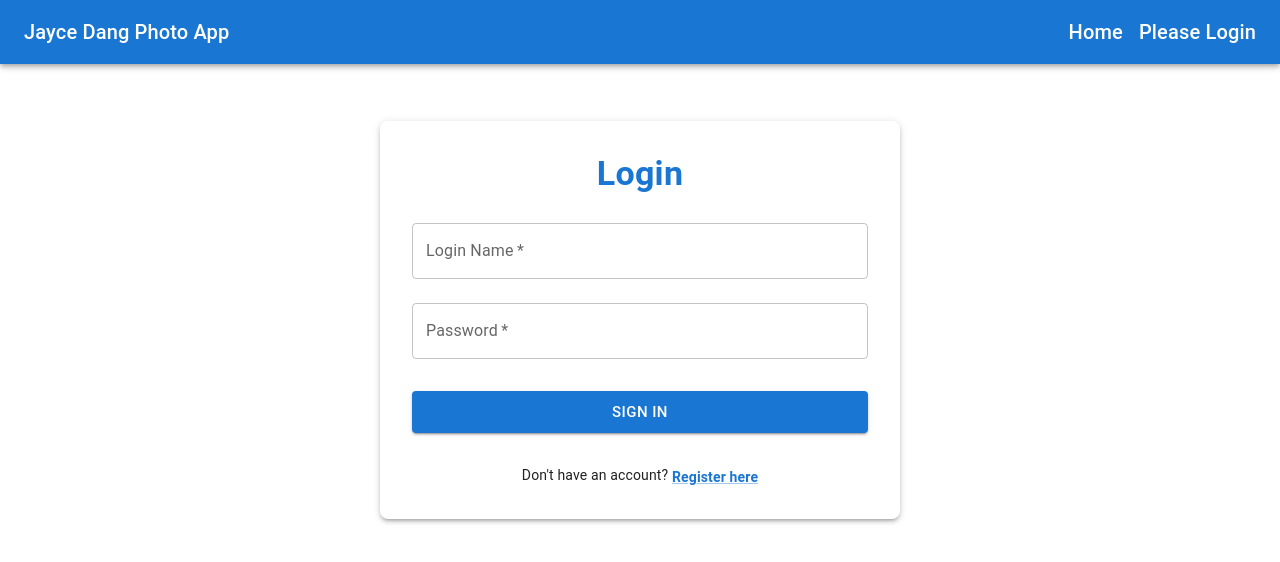
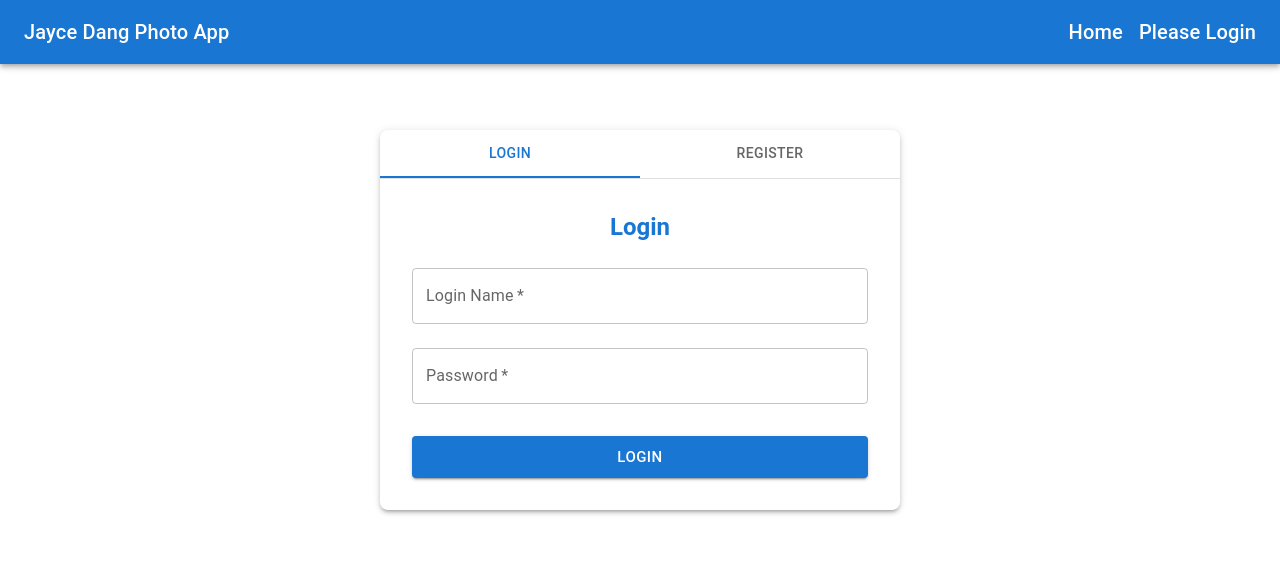
Before and after one commit to Jaycelation/Photo-Sharing-FE, a React (Create React App) app: page /login in a window 1280 px wide. Shown: the top 562 px of the page. Built offline with nearby package versions, Linux system fonts and the light colour scheme.

Commit message:
Update extra credit

```diff
--- a/src/App.js
+++ b/src/App.js
@@ -18,19 +18,10 @@ function App() {
 
     return (
         <>
-            <TopBar context={context} user={user} setUser={setUser} />
+            <TopBar context={context} user={user} setUser={setUser} setContext={setContext} />
             <Routes>
                 <Route path="/login" element={
                     user ? <Navigate to={`/users/${user._id}`} replace /> : (
-                        <Grid container spacing={2} sx={{ p: 2 }}>
-                            <Grid item xs={12}>
-                                <LoginRegister onLoginChange={setUser} />
-                            </Grid>
-                        </Grid>
-                    )
-                } />
-                <Route path="/register" element={
-                    user ? <Navigate to="/" replace /> : (
                         <Grid container spacing={2} sx={{ p: 2 }}>
                             <Grid item xs={12}>
                                 <LoginRegister onLoginChange={setUser} />
--- a/src/components/LoginRegister/index.jsx
+++ b/src/components/LoginRegister/index.jsx
@@ -1,19 +1,20 @@
 import React, { useState } from 'react'
-import { Grid, Typography, TextField, Button, Alert, Paper, Box, Link } from '@mui/material'
-import { useNavigate, useLocation } from 'react-router-dom'
+import {
+    Grid, Paper, Typography, TextField, Button, Alert, Box, Tabs, Tab
+} from '@mui/material'
 import { BE_URL } from '../../lib/config'
 
 function LoginRegister({ onLoginChange }) {
-    const navigate = useNavigate()
-    const location = useLocation()
+    const [tabValue, setTabValue] = useState(0)
 
-    const isLoginView = location.pathname === '/login'
+    const [message, setMessage] = useState({ type: '', text: '' })
 
-    const [loginName, setLoginName] = useState('')
-    const [loginPassword, setLoginPassword] = useState('')
-    const [loginError, setLoginError] = useState('')
+    const [loginData, setLoginData] = useState({
+        login_name: '',
+        password: ''
+    })
 
-    const [registerData, setRegisterData] = useState({
+    const [regData, setRegData] = useState({
         login_name: '',
         password: '',
         confirm_password: '',
@@ -23,19 +24,30 @@ function LoginRegister({ onLoginChange }) {
         description: '',
         occupation: ''
     })
-    const [registerMessage, setRegisterMessage] = useState({ type: '', text: '' })
+
+    const handleTabChange = (event, newValue) => {
+        setTabValue(newValue)
+        setMessage({ type: '', text: '' })
+    }
+
+    const handleInput = (e, type) => {
+        const { name, value } = e.target
+        if (type === 'login') {
+            setLoginData({ ...loginData, [name]: value })
+        } else {
+            setRegData({ ...regData, [name]: value })
+        }
+    }
 
     const handleLogin = async (e) => {
         e.preventDefault()
-        setLoginError('')
+        setMessage({ type: '', text: '' })
+
         try {
             const response = await fetch(`${BE_URL}/admin/login`, {
                 method: 'POST',
                 headers: { 'Content-Type': 'application/json' },
-                body: JSON.stringify({
-                    login_name: loginName,
-                    password: loginPassword
-                }),
+                body: JSON.stringify(loginData),
                 credentials: 'include',
             })
 
@@ -47,21 +59,22 @@ function LoginRegister({ onLoginChange }) {
             const user = await response.json()
             onLoginChange(user)
 
-        } catch (error) {
-            setLoginError(error.message)
+        } catch (err) {
+            setMessage({ type: 'error', text: err.message })
         }
-    }
-
-    const handleRegisterInput = (e) => {
-        setRegisterData({ ...registerData, [e.target.name]: e.target.value })
     }
 
     const handleRegister = async (e) => {
         e.preventDefault()
-        setRegisterMessage({ type: '', text: '' })
+        setMessage({ type: '', text: '' })
 
-        if (registerData.password !== registerData.confirm_password) {
-            setRegisterMessage({ type: 'error', text: "Passwords do not match!" })
+        if (regData.password !== regData.confirm_password) {
+            setMessage({ type: 'error', text: "Passwords do not match!" })
+            return
+        }
+
+        if (!regData.login_name || !regData.password || !regData.first_name || !regData.last_name) {
+            setMessage({ type: 'error', text: "Please fill all required fields (*)" })
             return
         }
 
@@ -70,13 +83,7 @@ function LoginRegister({ onLoginChange }) {
                 method: 'POST',
                 headers: { 'Content-Type': 'application/json' },
                 body: JSON.stringify({
-                    login_name: registerData.login_name,
-                    password: registerData.password,
-                    first_name: registerData.first_name,
-                    last_name: registerData.last_name,
-                    location: registerData.location,
-                    description: registerData.description,
-                    occupation: registerData.occupation
+                    ...regData
                 }),
                 credentials: 'include'
             })
@@ -85,119 +92,102 @@ function LoginRegister({ onLoginChange }) {
                 const errData = await response.json()
                 throw new Error(errData.message || 'Registration failed')
             }
+            setMessage({ type: 'success', text: "Registration successful! Please login." })
 
-            alert("Registration successful! Switching to login...")
-
-            setRegisterData({
+            setRegData({
                 login_name: '', password: '', confirm_password: '',
                 first_name: '', last_name: '', location: '', description: '', occupation: ''
             })
-
-            navigate('/login')
-
+            setTabValue(0)
         } catch (err) {
-            setRegisterMessage({ type: 'error', text: err.message || "Registration failed" })
+            setMessage({ type: 'error', text: err.message || "Registration failed" })
         }
     }
 
     return (
         <Grid container justifyContent="center" alignItems="center" sx={{ minHeight: '60vh' }}>
             <Grid item xs={12} sm={8} md={5}>
-                <Paper elevation={3} sx={{ padding: 4, borderRadius: 2 }}>
+                <Paper elevation={3} sx={{ borderRadius: 2, overflow: 'hidden' }}>
 
-                    {isLoginView ? (
-                        <Box>
-                            <Typography variant="h4" align="center" gutterBottom fontWeight="bold" color="primary">
-                                Login
-                            </Typography>
+                    <Box sx={{ borderBottom: 1, borderColor: 'divider' }}>
+                        <Tabs value={tabValue} onChange={handleTabChange} variant="fullWidth" centered>
+                            <Tab label="Login" />
+                            <Tab label="Register" />
+                        </Tabs>
+                    </Box>
 
-                            {registerMessage.type === 'success' && (
-                                <Alert severity="success" sx={{ mb: 2 }}>{registerMessage.text}</Alert>
-                            )}
+                    <Box sx={{ p: 4 }}>
+                        <Typography variant="h5" align="center" gutterBottom fontWeight="bold" color="primary">
+                            {tabValue === 0 ? 'Login' : 'Create an account'}
+                        </Typography>
 
-                            {loginError && <Alert severity="error" sx={{ mb: 2 }}>{loginError}</Alert>}
+                        {message.text && (
+                            <Alert severity={message.type} sx={{ mb: 2 }}>{message.text}</Alert>
+                        )}
 
+                        {tabValue === 0 && (
                             <form onSubmit={handleLogin}>
                                 <TextField
                                     label="Login Name" fullWidth margin="normal"
-                                    value={loginName} onChange={(e) => setLoginName(e.target.value)} required
+                                    name="login_name" value={loginData.login_name} onChange={(e) => handleInput(e, 'login')}
+                                    required
                                 />
                                 <TextField
                                     label="Password" type="password" fullWidth margin="normal"
-                                    value={loginPassword} onChange={(e) => setLoginPassword(e.target.value)} required
+                                    name="password" value={loginData.password} onChange={(e) => handleInput(e, 'login')}
+                                    required
                                 />
-                                <Button type="submit" variant="contained" fullWidth size="large" sx={{ mt: 3, mb: 2 }}>
-                                    Sign In
+                                <Button type="submit" variant="contained" fullWidth size="large" sx={{ mt: 3 }}>
+                                    Login
                                 </Button>
                             </form>
+                        )}
 
-                            <Box textAlign="center" mt={2}>
-                                <Typography variant="body2">
-                                    Don't have an account?{' '}
-                                    <Link
-                                        component="button" variant="body2"
-                                        onClick={() => {
-                                            navigate('/register')
-                                            setLoginError('')
-                                        }}
-                                        sx={{ fontWeight: 'bold', cursor: 'pointer' }}
-                                    >
-                                        Register here
-                                    </Link>
-                                </Typography>
-                            </Box>
-                        </Box>
-                    ) : (
-                        <Box>
-                            <Typography variant="h4" align="center" gutterBottom fontWeight="bold" color="primary">
-                                Register
-                            </Typography>
-
-                            {registerMessage.text && registerMessage.type === 'error' && (
-                                <Alert severity="error" sx={{ mb: 2 }}>{registerMessage.text}</Alert>
-                            )}
-
+                        {tabValue === 1 && (
                             <form onSubmit={handleRegister}>
-                                <TextField name="login_name" label="Login Name *" fullWidth margin="dense" value={registerData.login_name} onChange={handleRegisterInput} required />
-
+                                <TextField
+                                    label="Login Name *" fullWidth margin="dense"
+                                    name="login_name" value={regData.login_name} onChange={(e) => handleInput(e, 'register')}
+                                    required
+                                />
                                 <Grid container spacing={1}>
                                     <Grid item xs={6}>
-                                        <TextField name="first_name" label="First Name *" fullWidth margin="dense" value={registerData.first_name} onChange={handleRegisterInput} required />
+                                        <TextField
+                                            label="First Name *" fullWidth margin="dense"
+                                            name="first_name" value={regData.first_name} onChange={(e) => handleInput(e, 'register')}
+                                            required
+                                        />
                                     </Grid>
                                     <Grid item xs={6}>
-                                        <TextField name="last_name" label="Last Name *" fullWidth margin="dense" value={registerData.last_name} onChange={handleRegisterInput} required />
+                                        <TextField
+                                            label="Last Name *" fullWidth margin="dense"
+                                            name="last_name" value={regData.last_name} onChange={(e) => handleInput(e, 'register')}
+                                            required
+                                        />
                                     </Grid>
                                 </Grid>
+                                <TextField
+                                    label="Password *" type="password" fullWidth margin="dense"
+                                    name="password" value={regData.password} onChange={(e) => handleInput(e, 'register')}
+                                    required
+                                />
+                                <TextField
+                                    label="Confirm Password *" type="password" fullWidth margin="dense"
+                                    name="confirm_password" value={regData.confirm_password} onChange={(e) => handleInput(e, 'register')}
+                                    required
+                                />
 
-                                <TextField name="password" label="Password *" type="password" fullWidth margin="dense" value={registerData.password} onChange={handleRegisterInput} required />
-                                <TextField name="confirm_password" label="Confirm Password *" type="password" fullWidth margin="dense" value={registerData.confirm_password} onChange={handleRegisterInput} required />
+                                <TextField label="Occupation" fullWidth margin="dense" name="occupation" value={regData.occupation} onChange={(e) => handleInput(e, 'register')} />
+                                <TextField label="Location" fullWidth margin="dense" name="location" value={regData.location} onChange={(e) => handleInput(e, 'register')} />
+                                <TextField label="Description" fullWidth margin="dense" multiline rows={2} name="description" value={regData.description} onChange={(e) => handleInput(e, 'register')} />
 
-                                <TextField name="occupation" label="Occupation" fullWidth margin="dense" value={registerData.occupation} onChange={handleRegisterInput} />
-                                <TextField name="location" label="Location" fullWidth margin="dense" value={registerData.location} onChange={handleRegisterInput} />
-                                <TextField name="description" label="Description" fullWidth margin="dense" multiline rows={2} value={registerData.description} onChange={handleRegisterInput} />
-
-                                <Button type="submit" variant="contained" color="primary" fullWidth size="large" sx={{ mt: 3, mb: 2 }}>
-                                    Register Me
+                                <Button type="submit" variant="contained" color="primary" fullWidth size="large" sx={{ mt: 3 }}>
+                                    Register
                                 </Button>
                             </form>
+                        )}
+                    </Box>
 
-                            <Box textAlign="center" mt={2}>
-                                <Typography variant="body2">
-                                    Already have an account?{' '}
-                                    <Link
-                                        component="button" variant="body2"
-                                        onClick={() => {
-                                            navigate('/login')
-                                            setRegisterMessage({ type: '', text: '' })
-                                        }}
-                                        sx={{ fontWeight: 'bold', cursor: 'pointer' }}
-                                    >
-                                        Back to Login
-                                    </Link>
-                                </Typography>
-                            </Box>
-                        </Box>
-                    )}
                 </Paper>
             </Grid>
         </Grid>
--- a/src/components/TopBar/index.jsx
+++ b/src/components/TopBar/index.jsx
@@ -1,20 +1,22 @@
 import React from 'react'
 import { AppBar, Box, Toolbar, Typography, Button } from '@mui/material'
 import { Link, useNavigate } from 'react-router-dom'
+import { BE_URL } from '../../lib/config'
 
-function TopBar({ context, user, setUser }) {
+function TopBar({ context, user, setUser, setContext }) {
     const navigate = useNavigate()
+
     const handleLogout = async () => {
         try {
-            await fetch('http://localhost:8081/admin/logout', {
+            await fetch(`${BE_URL}/admin/logout`, {
                 method: 'POST',
                 credentials: 'include',
             })
+        } catch (error) {
+            console.error('Logout failed', error)
+        } finally {
             setUser(null)
-            navigate('/')
-        } catch (err) {
-            console.error('Logout failed', err)
-            setUser(null)
+            if (setContext) setContext('Home')
             navigate('/login')
         }
     }
@@ -37,8 +39,8 @@ function TopBar({ context, user, setUser }) {
                                 Hi {user.first_name}
                             </Typography>
 
-                            <Button color="inherit" component={Link} to="/upload" sx={{ marginRight: 1, border: '1px solid white' }}>
-                                Upload new Photo
+                            <Button color="inherit" component={Link} to="/add-photo" sx={{ marginRight: 1, border: '1px solid white' }}>
+                                Add Photo
                             </Button>
 
                             <Button color="inherit" onClick={handleLogout}>
--- /dev/null
+++ b/src/components/UserComment/index.jsx
@@ -0,0 +1,33 @@
+import React from 'react'
+import { Link } from 'react-router-dom'
+import { Box, Typography } from '@mui/material'
+
+function UserComment({ comment }) {
+    const dateTimeFormatter = new Intl.DateTimeFormat(undefined, {
+        dateStyle: 'medium', timeStyle: 'short',
+    })
+
+    return (
+        <Box sx={{ mb: 2, bgcolor: '#f5f5f5', p: 1, borderRadius: 1 }}>
+            <Typography variant="subtitle2" component="span" fontWeight="bold">
+                {comment.user ? (
+                    <Link to={`/users/${comment.user._id}`} style={{ textDecoration: 'none', color: '#1976d2' }}>
+                        {comment.user.first_name} {comment.user.last_name}
+                    </Link>
+                ) : (
+                    <span>Unknown User</span>
+                )}
+            </Typography>
+
+            <Typography variant="caption" color="text.secondary" sx={{ ml: 1 }}>
+                {dateTimeFormatter.format(new Date(comment.date_time))}
+            </Typography>
+
+            <Typography variant="body2" sx={{ mt: 0.5 }}>
+                {comment.comment}
+            </Typography>
+        </Box>
+    )
+}
+
+export default UserComment
--- a/src/components/UserList/styles.css
+++ b/src/components/UserList/styles.css
@@ -0,0 +1,41 @@
+
+.user-list-title {
+    margin: 16px 0 16px 16px;
+    font-weight: bold;
+    color: #1976d2;
+}
+
+.user-avatar {
+    background-color: #1976d2 !important;
+}
+
+.user-name {
+    font-weight: bold;
+    color: #333;
+}
+
+.bubble-container {
+    display: flex;
+    gap: 8px;
+    margin-top: 8px;
+}
+
+.count-bubble {
+    display: flex;
+    align-items: center;
+    color: white;
+    padding: 2px 8px;
+    border-radius: 12px;
+    font-size: 0.75rem;
+    box-shadow: 0px 2px 1px -1px rgba(0,0,0,0.2),
+                0px 1px 1px 0px rgba(0,0,0,0.14),
+                0px 1px 3px 0px rgba(0,0,0,0.12);
+}
+
+.bubble-green {
+    background-color: #4caf50;
+}
+
+.bubble-red {
+    background-color: #f44336;
+}
--- a/src/components/UserPhotos/index.jsx
+++ b/src/components/UserPhotos/index.jsx
@@ -1,13 +1,15 @@
 import React, { useEffect, useState, useMemo } from 'react'
-import { useParams, Link } from 'react-router-dom'
+import { useParams } from 'react-router-dom'
 import {
-    Card, CardContent, CardHeader, Typography, Divider, Avatar, Box, Alert, CircularProgress, TextField, Button
+    Card, CardContent, CardHeader, Divider, Avatar, Box, Alert, CircularProgress, TextField, Button
 } from '@mui/material'
 import { red } from '@mui/material/colors'
 import SendIcon from '@mui/icons-material/Send'
 
 import fetchModel from '../../lib/fetchModelData'
 import { BE_URL } from '../../lib/config'
+
+import UserComment from '../UserComment'
 
 function UserPhotos({ setContext, currentUser }) {
     const { userId } = useParams()
@@ -85,17 +87,7 @@ function UserPhotos({ setContext, currentUser }) {
                         <Divider sx={{ my: 2 }}>Comments</Divider>
 
                         {photo.comments?.map((comment) => (
-                            <Box key={comment._id} sx={{ mb: 2, bgcolor: '#f5f5f5', p: 1, borderRadius: 1 }}>
-                                <Typography variant="subtitle2" component="span" fontWeight="bold">
-                                    <Link to={`/users/${comment.user._id}`} style={{ textDecoration: 'none', color: '#1976d2' }}>
-                                        {comment.user.first_name} {comment.user.last_name}
-                                    </Link>
-                                </Typography>
-                                <Typography variant="caption" color="text.secondary" sx={{ ml: 1 }}>
-                                    {dateTimeFormatter.format(new Date(comment.date_time))}
-                                </Typography>
-                                <Typography variant="body2" sx={{ mt: 0.5 }}>{comment.comment}</Typography>
-                            </Box>
+                            <UserComment key={comment._id} comment={comment} />
                         ))}
 
                         {currentUser && (
--- a/src/lib/fetchModelData.js
+++ b/src/lib/fetchModelData.js
@@ -1,4 +1,4 @@
-const BE_URL = "http://localhost:8081"
+import { BE_URL } from '../lib/config'
 
 async function fetchModel(url) {
   try{
```
Also changed, not shown: src/components/UserList/index.jsx (+31 -34 lines), src/components/UserComment/styles.css (added).
